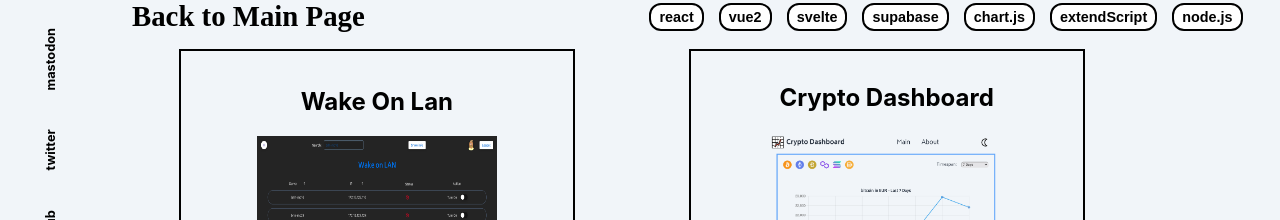
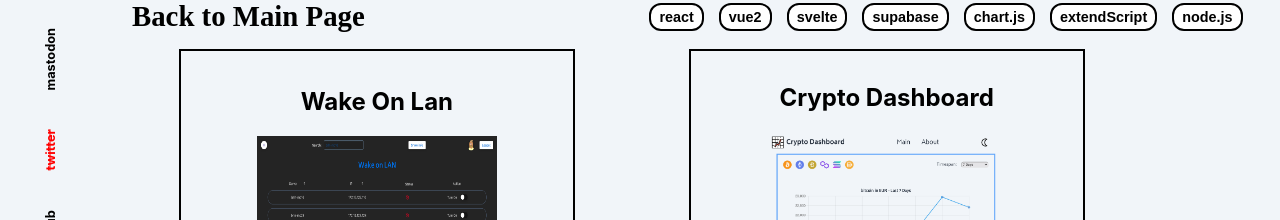
Before and after one commit to SubliminalGuy/dev-portfolio, a React (Create React App) app: page /projects in a window 1280 px wide. Shown: the part 148-368 px from the top of the page. Built offline with nearby package versions, Linux system fonts and the light colour scheme; a web font is replaced by a local one.

Commit message:
New Sidebar Links

```diff
--- a/src/App.css
+++ b/src/App.css
@@ -265,6 +265,10 @@ a {
   text-align: justify;
 }
 
+.red {
+  color: red;
+}
+
 @media (max-width: 1000px) {
   .font-container-link {
     font-size: 6rem;
--- a/src/componentes/Sidebar.js
+++ b/src/componentes/Sidebar.js
@@ -10,13 +10,8 @@ export default function SideBar() {
         >
           mastodon
         </a>
-        <a
-          href="https://twitter.com/SubKid/"
-          target="_blank"
-          rel="noreferrer"
-          className="sidebar-links"
-        >
-          twitter
+        <a href="/" rel="noreferrer" className="sidebar-links red">
+          <s>twitter</s>
         </a>
         <a
           href="https://github.com/SubliminalGuy"
--- a/src/pages/Projects.js
+++ b/src/pages/Projects.js
@@ -17,7 +17,7 @@ export default function Projects() {
       return prevParams;
     });
   }
-
+  // filters the displayed projects based on the typeFilter
   const displayedProjects = typeFilter
     ? projects.filter((el) => el.projectTags.includes(typeFilter))
     : projects;
```
